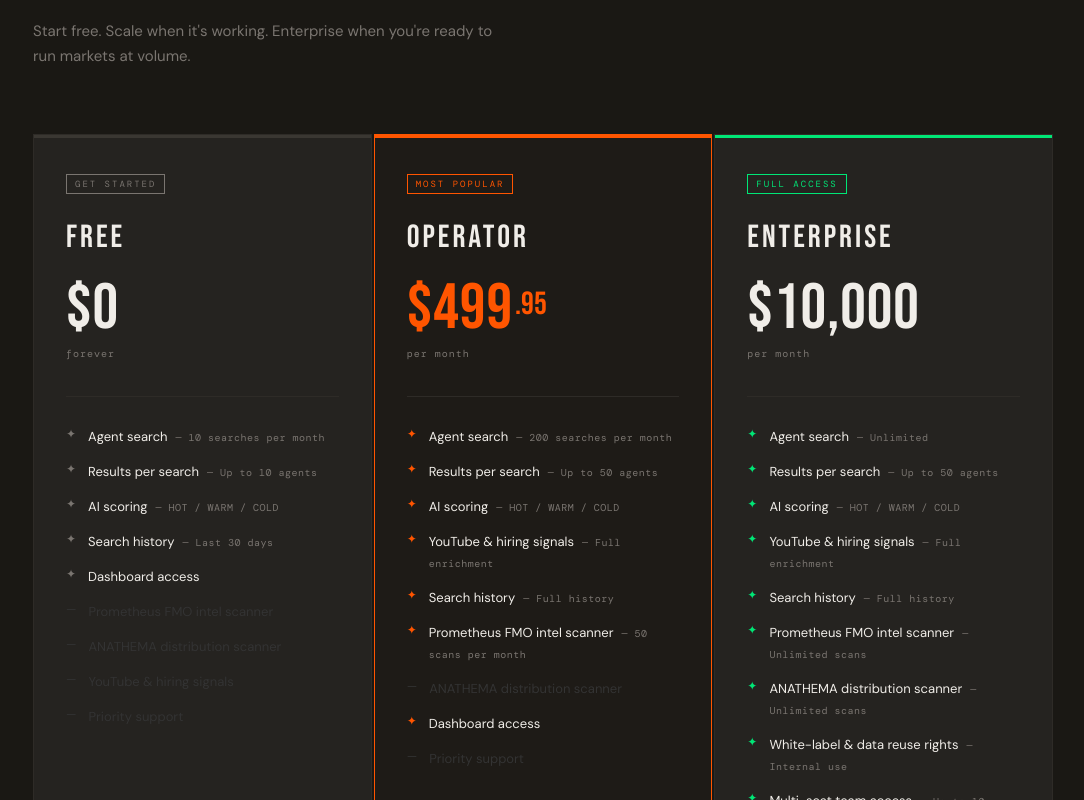
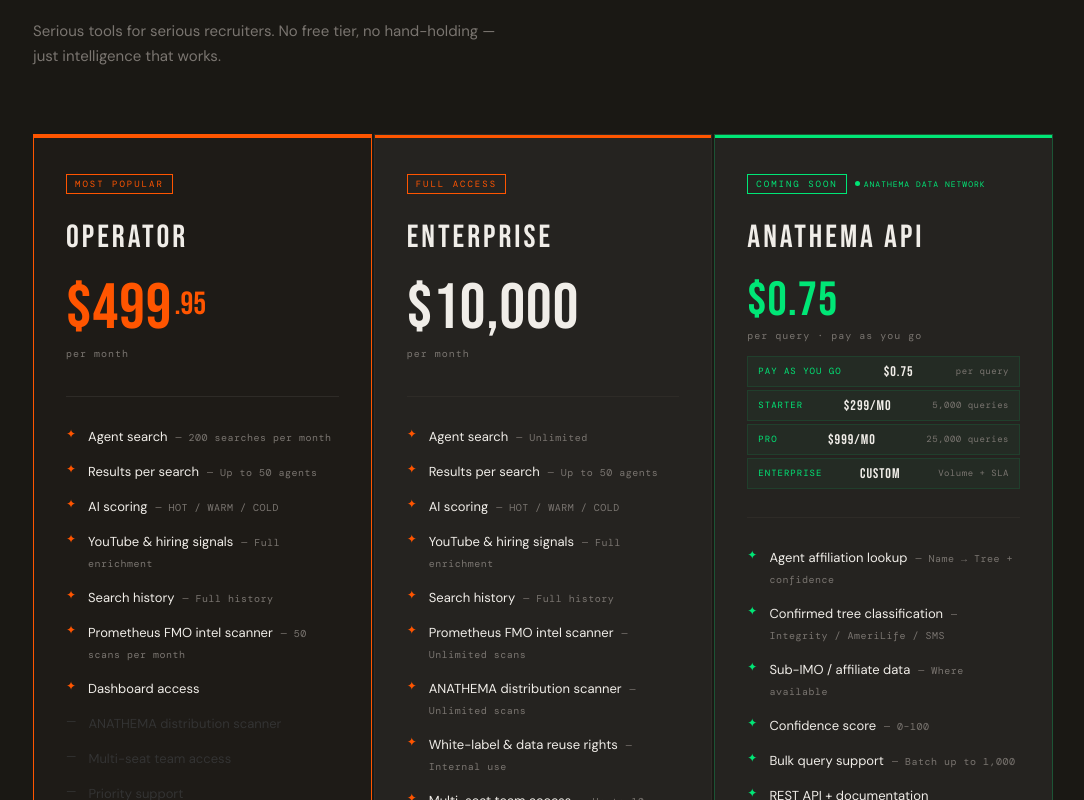
Before and after one commit to SavageTechnologies/recruiterrr, a Next.js app: page /pricing in a window 1280 px wide. Shown: the part 360-1160 px from the top of the page, without its empty margins (7-1091 px from the left). Built offline with nearby package versions, Linux system fonts and the light colour scheme.

Commit message:
modify pricing sheet

```diff
--- a/app/pricing/page.tsx
+++ b/app/pricing/page.tsx
@@ -2,30 +2,42 @@
 import PageNav from '@/components/PageNav'
 import PageFooter from '@/components/PageFooter'
 
-const TIERS = [
-  {
-    name: 'FREE',
-    price: '$0',
-    period: 'forever',
-    tag: 'GET STARTED',
-    tagColor: 'var(--muted)',
-    accent: '#3a3732',
-    featured: false,
-    cta: 'CREATE FREE ACCOUNT',
-    ctaHref: '/sign-up',
-    ctaStyle: 'outline',
-    features: [
-      { label: 'Agent search', detail: '10 searches per month' },
-      { label: 'Results per search', detail: 'Up to 10 agents' },
-      { label: 'AI scoring', detail: 'HOT / WARM / COLD' },
-      { label: 'Search history', detail: 'Last 30 days' },
-      { label: 'Dashboard access', detail: null },
-      { label: 'Prometheus FMO intel scanner', detail: null, excluded: true },
-      { label: 'ANATHEMA distribution scanner', detail: null, excluded: true },
-      { label: 'YouTube & hiring signals', detail: null, excluded: true },
-      { label: 'Priority support', detail: null, excluded: true },
-    ],
-  },
+type Feature = {
+  label: string
+  detail?: string | null
+  excluded?: boolean
+}
+
+type ApiPlan = {
+  label: string
+  price: string
+  detail: string
+}
+
+type Tier = {
+  name: string
+  price: string
+  priceDetail?: string
+  period: string
+  tag: string
+  tagColor: string
+  accent: string
+  featured: boolean
+  comingSoon?: boolean
+  cta: string
+  ctaHref: string
+  ctaStyle: 'outline' | 'filled' | 'outline-green'
+  features: Feature[]
+}
+
+const API_PLANS: ApiPlan[] = [
+  { label: 'PAY AS YOU GO', price: '$0.75',   detail: 'per query' },
+  { label: 'STARTER',       price: '$299/mo', detail: '5,000 queries' },
+  { label: 'PRO',           price: '$999/mo', detail: '25,000 queries' },
+  { label: 'ENTERPRISE',    price: 'CUSTOM',  detail: 'Volume + SLA' },
+]
+
+const TIERS: Tier[] = [
   {
     name: 'OPERATOR',
     price: '$499',
@@ -39,15 +51,16 @@
     ctaHref: '/contact',
     ctaStyle: 'filled',
     features: [
-      { label: 'Agent search', detail: '200 searches per month' },
-      { label: 'Results per search', detail: 'Up to 50 agents' },
-      { label: 'AI scoring', detail: 'HOT / WARM / COLD' },
-      { label: 'YouTube & hiring signals', detail: 'Full enrichment' },
-      { label: 'Search history', detail: 'Full history' },
-      { label: 'Prometheus FMO intel scanner', detail: '50 scans per month' },
-      { label: 'ANATHEMA distribution scanner', detail: null, excluded: true },
-      { label: 'Dashboard access', detail: null },
-      { label: 'Priority support', detail: null, excluded: true },
+      { label: 'Agent search',                  detail: '200 searches per month' },
+      { label: 'Results per search',            detail: 'Up to 50 agents' },
+      { label: 'AI scoring',                    detail: 'HOT / WARM / COLD' },
+      { label: 'YouTube & hiring signals',      detail: 'Full enrichment' },
+      { label: 'Search history',                detail: 'Full history' },
+      { label: 'Prometheus FMO intel scanner',  detail: '50 scans per month' },
+      { label: 'Dashboard access' },
+      { label: 'ANATHEMA distribution scanner', excluded: true },
+      { label: 'Multi-seat team access',        excluded: true },
+      { label: 'Priority support',             excluded: true },
     ],
   },
   {
@@ -55,24 +68,45 @@
     price: '$10,000',
     period: 'per month',
     tag: 'FULL ACCESS',
-    tagColor: 'var(--green)',
-    accent: 'var(--green)',
+    tagColor: 'var(--orange)',
+    accent: 'var(--orange)',
     featured: false,
     cta: 'CONTACT US',
     ctaHref: '/contact',
+    ctaStyle: 'outline',
+    features: [
+      { label: 'Agent search',                    detail: 'Unlimited' },
+      { label: 'Results per search',              detail: 'Up to 50 agents' },
+      { label: 'AI scoring',                      detail: 'HOT / WARM / COLD' },
+      { label: 'YouTube & hiring signals',        detail: 'Full enrichment' },
+      { label: 'Search history',                  detail: 'Full history' },
+      { label: 'Prometheus FMO intel scanner',    detail: 'Unlimited scans' },
+      { label: 'ANATHEMA distribution scanner',   detail: 'Unlimited scans' },
+      { label: 'White-label & data reuse rights', detail: 'Internal use' },
+      { label: 'Multi-seat team access',          detail: 'Up to 10 users' },
+      { label: 'Priority support',               detail: 'Dedicated contact' },
+      { label: 'Early access to new features' },
+    ],
+  },
+  {
+    name: 'ANATHEMA API',
+    price: 'USAGE',
+    period: 'based pricing',
+    tag: 'COMING SOON',
+    tagColor: '#00e676',
+    accent: '#00e676',
+    featured: false,
+    comingSoon: true,
+    cta: 'JOIN WAITLIST',
+    ctaHref: '/contact',
     ctaStyle: 'outline-green',
     features: [
-      { label: 'Agent search', detail: 'Unlimited' },
-      { label: 'Results per search', detail: 'Up to 50 agents' },
-      { label: 'AI scoring', detail: 'HOT / WARM / COLD' },
-      { label: 'YouTube & hiring signals', detail: 'Full enrichment' },
-      { label: 'Search history', detail: 'Full history' },
-      { label: 'Prometheus FMO intel scanner', detail: 'Unlimited scans' },
-      { label: 'ANATHEMA distribution scanner', detail: 'Unlimited scans' },
-      { label: 'White-label & data reuse rights', detail: 'Internal use' },
-      { label: 'Multi-seat team access', detail: 'Up to 10 users' },
-      { label: 'Priority support', detail: 'Dedicated contact' },
-      { label: 'Early access to new features', detail: null },
+      { label: 'Agent affiliation lookup',      detail: 'Name → Tree + confidence' },
+      { label: 'Confirmed tree classification', detail: 'Integrity / AmeriLife / SMS' },
+      { label: 'Sub-IMO / affiliate data',      detail: 'Where available' },
+      { label: 'Confidence score',              detail: '0–100' },
+      { label: 'Bulk query support',            detail: 'Batch up to 1,000' },
+      { label: 'REST API + documentation' },
     ],
   },
 ]
@@ -81,6 +115,8 @@
   return (
     <div style={{ minHeight: '100vh', background: 'var(--black)', color: 'var(--white)' }}>
       <PageNav />
+
+      <style>{`@keyframes apiPulse { 0%,100%{opacity:1} 50%{opacity:0.3} }`}</style>
 
       {/* Hero */}
       <div style={{ maxWidth: 1100, padding: '80px 40px 0' }}>
@@ -91,18 +127,18 @@
           PAY FOR WHAT<br /><span style={{ color: 'var(--orange)' }}>YOU RECRUIT.</span>
         </h1>
         <p style={{ fontSize: 15, color: 'var(--muted)', maxWidth: 480, lineHeight: 1.7, marginBottom: 64 }}>
-          Start free. Scale when it's working. Enterprise when you're ready to run markets at volume.
+          Serious tools for serious recruiters. No free tier, no hand-holding — just intelligence that works.
         </p>
       </div>
 
       {/* Pricing grid */}
       <div style={{ maxWidth: 1100, padding: '0 40px 80px', display: 'grid', gridTemplateColumns: 'repeat(auto-fit, minmax(300px, 1fr))', gap: 2 }}>
-        {TIERS.map((tier) => (
+        {TIERS.map((tier: Tier) => (
           <div
             key={tier.name}
             style={{
               background: tier.featured ? '#1e1b17' : 'var(--card)',
-              border: `1px solid ${tier.featured ? 'var(--orange)' : 'var(--border)'}`,
+              border: `1px solid ${tier.featured ? 'var(--orange)' : tier.comingSoon ? 'rgba(0,230,118,0.25)' : 'var(--border)'}`,
               display: 'flex',
               flexDirection: 'column',
               position: 'relative',
@@ -114,7 +150,8 @@
 
             <div style={{ padding: '36px 32px', flex: 1, display: 'flex', flexDirection: 'column' }}>
 
-              {/* Tag */}
+              {/* Tag row */}
+              <div style={{ display: 'flex', alignItems: 'center', gap: 8, marginBottom: 24, flexWrap: 'wrap' }}>
                 <div style={{
                   fontFamily: "'DM Mono', monospace",
                   fontSize: 9,
@@ -123,85 +160,85 @@
                   border: `1px solid ${tier.tagColor}`,
                   padding: '3px 8px',
                   display: 'inline-block',
-                marginBottom: 24,
-                alignSelf: 'flex-start',
                 }}>
                   {tier.tag}
                 </div>
+                {tier.comingSoon && (
+                  <div style={{ fontFamily: "'DM Mono', monospace", fontSize: 8, letterSpacing: 1, color: '#00e676', display: 'flex', alignItems: 'center', gap: 4 }}>
+                    <span style={{ display: 'inline-block', width: 5, height: 5, borderRadius: '50%', background: '#00e676', animation: 'apiPulse 2s ease infinite' }} />
+                    ANATHEMA DATA NETWORK
+                  </div>
+                )}
+              </div>
 
               {/* Tier name */}
-              <div style={{
-                fontFamily: "'Bebas Neue', sans-serif",
-                fontSize: 32,
-                letterSpacing: 3,
-                color: 'var(--white)',
-                marginBottom: 20,
-              }}>
+              <div style={{ fontFamily: "'Bebas Neue', sans-serif", fontSize: 32, letterSpacing: 3, color: 'var(--white)', marginBottom: 20 }}>
                 {tier.name}
               </div>
 
               {/* Price */}
+              {tier.comingSoon ? (
+                <div style={{ marginBottom: 28 }}>
+                  <div style={{ fontFamily: "'Bebas Neue', sans-serif", fontSize: 48, letterSpacing: 1, lineHeight: 1, color: '#00e676', marginBottom: 4 }}>
+                    $0.75
+                  </div>
+                  <div style={{ fontFamily: "'DM Mono', monospace", fontSize: 10, color: 'var(--muted)', letterSpacing: 1, marginBottom: 14 }}>
+                    per query · pay as you go
+                  </div>
+                  <div style={{ display: 'flex', flexDirection: 'column', gap: 3 }}>
+                    {API_PLANS.map((p: ApiPlan) => (
+                      <div key={p.label} style={{ display: 'flex', alignItems: 'center', justifyContent: 'space-between', padding: '6px 10px', background: 'rgba(0,230,118,0.04)', border: '1px solid rgba(0,230,118,0.1)' }}>
+                        <span style={{ fontFamily: "'DM Mono', monospace", fontSize: 9, color: '#00e676', letterSpacing: 1 }}>{p.label}</span>
+                        <span style={{ fontFamily: "'Bebas Neue', sans-serif", fontSize: 14, color: 'var(--white)', letterSpacing: 1 }}>{p.price}</span>
+                        <span style={{ fontFamily: "'DM Mono', monospace", fontSize: 9, color: 'var(--muted)', letterSpacing: 0.5 }}>{p.detail}</span>
+                      </div>
+                    ))}
+                  </div>
+                </div>
+              ) : (
+                <>
                   <div style={{ display: 'flex', alignItems: 'flex-start', gap: 2, marginBottom: 6 }}>
-                <span style={{
-                  fontFamily: "'Bebas Neue', sans-serif",
-                  fontSize: 64,
-                  letterSpacing: 1,
-                  lineHeight: 1,
-                  color: tier.featured ? 'var(--orange)' : 'var(--white)',
-                }}>
+                    <span style={{ fontFamily: "'Bebas Neue', sans-serif", fontSize: 64, letterSpacing: 1, lineHeight: 1, color: tier.featured ? 'var(--orange)' : 'var(--white)' }}>
                       {tier.price}
                     </span>
                     {tier.priceDetail && (
-                  <span style={{
-                    fontFamily: "'Bebas Neue', sans-serif",
-                    fontSize: 32,
-                    color: 'var(--orange)',
-                    marginTop: 8,
-                  }}>
+                      <span style={{ fontFamily: "'Bebas Neue', sans-serif", fontSize: 32, color: 'var(--orange)', marginTop: 8 }}>
                         {tier.priceDetail}
                       </span>
                     )}
                   </div>
-              <div style={{
-                fontFamily: "'DM Mono', monospace",
-                fontSize: 10,
-                color: 'var(--muted)',
-                letterSpacing: 1,
-                marginBottom: 36,
-              }}>
+                  <div style={{ fontFamily: "'DM Mono', monospace", fontSize: 10, color: 'var(--muted)', letterSpacing: 1, marginBottom: 36 }}>
                     {tier.period}
                   </div>
+                </>
+              )}
 
               {/* Divider */}
               <div style={{ height: 1, background: 'var(--border)', marginBottom: 28 }} />
 
               {/* Features */}
               <div style={{ display: 'flex', flexDirection: 'column', gap: 14, flex: 1, marginBottom: 36 }}>
-                {tier.features.map((f, i) => (
+                {tier.features.map((f: Feature, i: number) => (
                   <div key={i} style={{ display: 'flex', alignItems: 'flex-start', gap: 12 }}>
                     <span style={{
                       fontSize: 12,
-                      color: f.excluded ? '#333' : tier.accent === 'var(--orange)' ? 'var(--orange)' : f.excluded ? '#333' : tier.accent === 'var(--green)' ? 'var(--green)' : 'var(--muted)',
+                      color: f.excluded
+                        ? '#333'
+                        : tier.accent === 'var(--orange)' ? 'var(--orange)'
+                        : tier.accent === 'var(--green)'  ? 'var(--green)'
+                        : tier.accent === '#00e676'        ? '#00e676'
+                        : 'var(--muted)',
                       marginTop: 1,
                       flexShrink: 0,
                     }}>
                       {f.excluded ? '—' : '✦'}
                     </span>
                     <div>
-                      <span style={{
-                        fontSize: 13,
-                        color: f.excluded ? '#333' : 'var(--white)',
-                      }}>
+                      <span style={{ fontSize: 13, color: f.excluded ? '#333' : 'var(--white)' }}>
                         {f.label}
                       </span>
                       {f.detail && !f.excluded && (
-                        <span style={{
-                          fontFamily: "'DM Mono', monospace",
-                          fontSize: 10,
-                          color: 'var(--muted)',
-                          letterSpacing: 0.5,
-                          marginLeft: 8,
-                        }}>
+                        <span style={{ fontFamily: "'DM Mono', monospace", fontSize: 10, color: 'var(--muted)', letterSpacing: 0.5, marginLeft: 8 }}>
                           — {f.detail}
                         </span>
                       )}
@@ -241,25 +278,17 @@
       <div style={{ maxWidth: 1100, padding: '0 40px 80px' }}>
         <div style={{ borderTop: '1px solid var(--border)', paddingTop: 40, display: 'flex', gap: 60, flexWrap: 'wrap' }}>
           <div>
-            <div style={{ fontFamily: "'DM Mono', monospace", fontSize: 10, color: 'var(--orange)', letterSpacing: 2, textTransform: 'uppercase', marginBottom: 8 }}>
-              No contracts
-            </div>
-            <div style={{ fontSize: 13, color: 'var(--muted)', lineHeight: 1.7 }}>
-              Month to month. Cancel any time.<br />No setup fees.
-            </div>
+            <div style={{ fontFamily: "'DM Mono', monospace", fontSize: 10, color: 'var(--orange)', letterSpacing: 2, textTransform: 'uppercase', marginBottom: 8 }}>No contracts</div>
+            <div style={{ fontSize: 13, color: 'var(--muted)', lineHeight: 1.7 }}>Month to month. Cancel any time.<br />No setup fees.</div>
           </div>
           <div>
-            <div style={{ fontFamily: "'DM Mono', monospace", fontSize: 10, color: 'var(--orange)', letterSpacing: 2, textTransform: 'uppercase', marginBottom: 8 }}>
-              Enterprise custom terms
-            </div>
+            <div style={{ fontFamily: "'DM Mono', monospace", fontSize: 10, color: 'var(--orange)', letterSpacing: 2, textTransform: 'uppercase', marginBottom: 8 }}>Enterprise custom terms</div>
             <div style={{ fontSize: 13, color: 'var(--muted)', lineHeight: 1.7 }}>
               Need a custom seat count, data agreement,<br />or API access? <Link href="/contact" style={{ color: 'var(--white)', textDecoration: 'underline' }}>Talk to us.</Link>
             </div>
           </div>
           <div>
-            <div style={{ fontFamily: "'DM Mono', monospace", fontSize: 10, color: 'var(--orange)', letterSpacing: 2, textTransform: 'uppercase', marginBottom: 8 }}>
-              Questions
-            </div>
+            <div style={{ fontFamily: "'DM Mono', monospace", fontSize: 10, color: 'var(--orange)', letterSpacing: 2, textTransform: 'uppercase', marginBottom: 8 }}>Questions</div>
             <div style={{ fontSize: 13, color: 'var(--muted)', lineHeight: 1.7 }}>
               Not sure which plan fits?<br /><Link href="/contact" style={{ color: 'var(--white)', textDecoration: 'underline' }}>We'll help you figure it out.</Link>
             </div>
```
Lines whose indentation alone changed are shown as unchanged.
